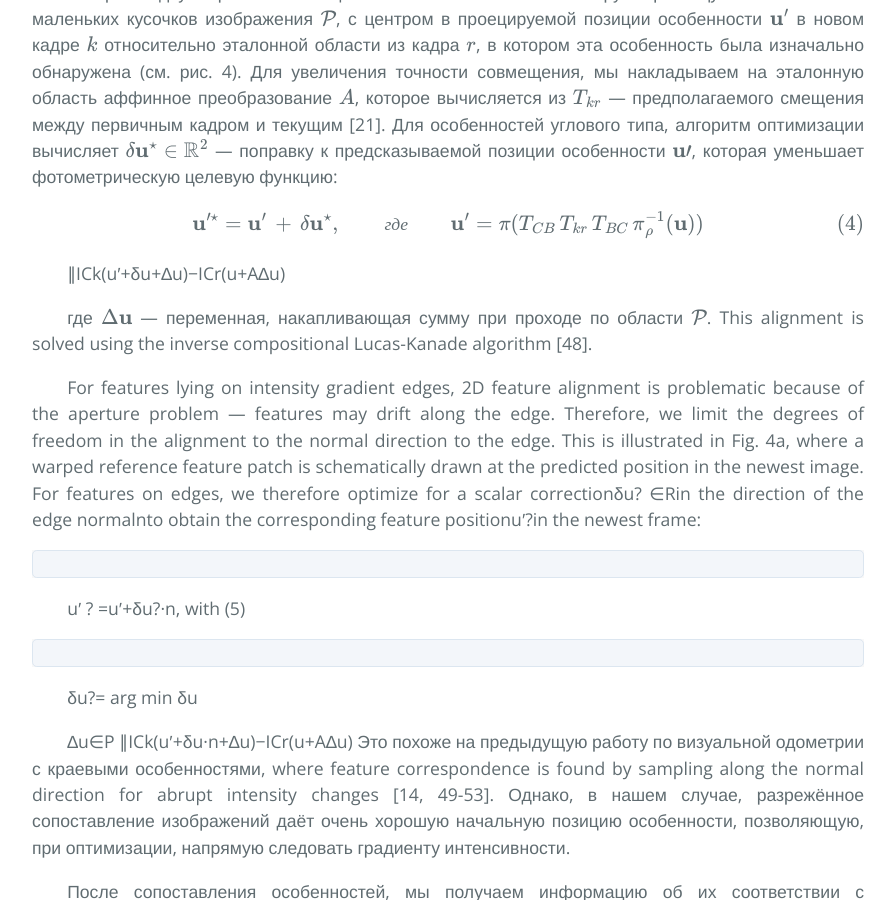
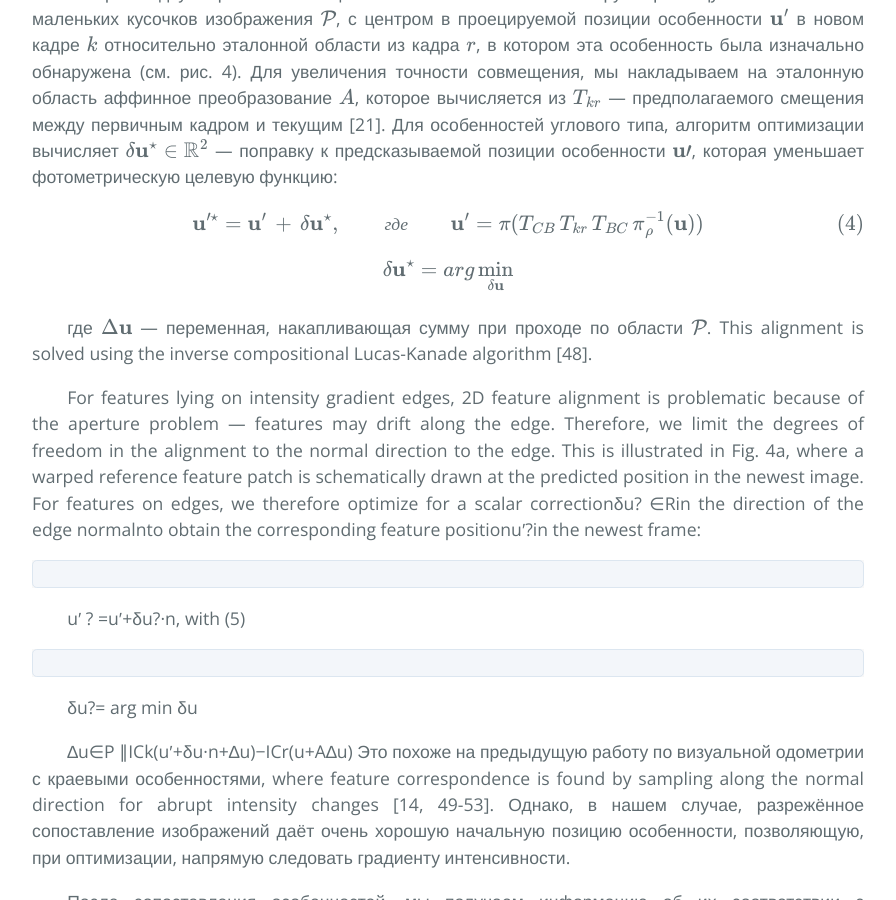
Before and after one commit to i-v-s/slam, a Jekyll site: the page built from svo2.md, in a window 1280 px wide and 900 px high, scrolled down 11171 px. Shown: the whole window, without its empty margins (192-1088 px from the left). Built offline with Jekyll 4.4.1, drawn with Linux system fonts in a browser that asks for light colours; our own code applies the rules of GitHub Pages for plain Markdown files; formulas are drawn with MathJax 3.

Commit message:
Updated svo2.md

```diff
--- a/svo2.md
+++ b/svo2.md
@@ -483,8 +483,11 @@ $$\delta \mathbf{u}^{\star} \in \mathbb{R}^{2}$$ &mdash; поправку
 \end{equation}
 $$</div>
 
-
-∥ICk(u′+δu+∆u)−ICr(u+A∆u)
+$$\begin{equation}
+\delta \mathbf{u}^{\star} =
+arg \min_{\delta \mathbf{u}}
+
+\end{equation}$$
 
 где $$\Delta\mathbf{u}$$ &mdash; переменная,
 накапливающая сумму при проходе
```
